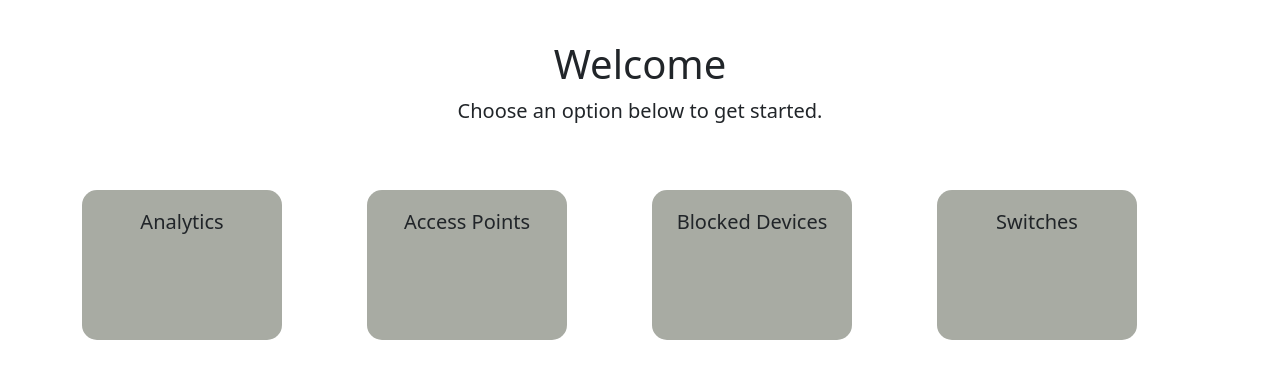
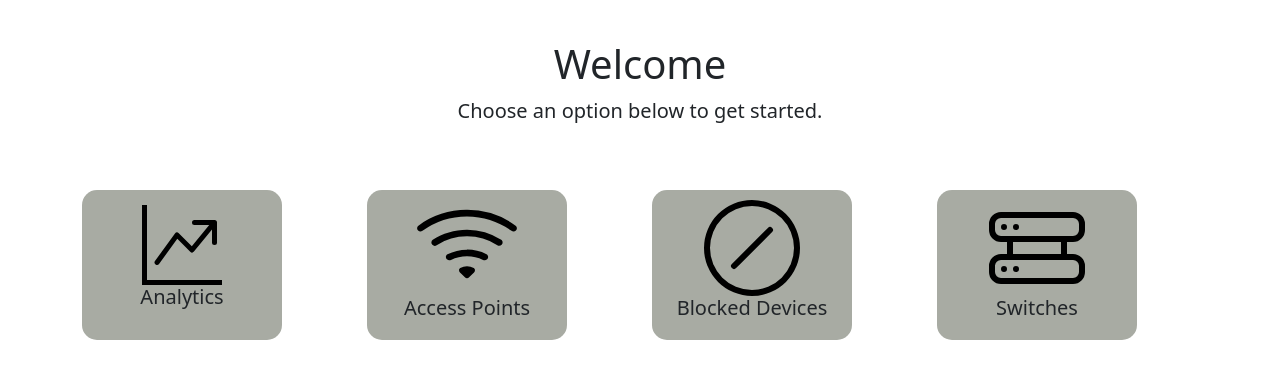
Before and after one commit to MrDanSmithh/ameusd, a PHP site: page / in a window 1280 px wide. Shown: the part 244-623 px from the top of the page. Run offline with PHP 8.4, Linux system fonts and the light colour scheme.

Commit message:
Style buttons

```diff
--- a/include/assets/css/style.css
+++ b/include/assets/css/style.css
@@ -20,3 +20,8 @@
 .homebtns:hover {
   transform: scale(1.5); /* (150% zoom - Note: if the zoom is too large, it will go outside of the viewport) */
 }
+
+.homebtns > img {
+	width: 60%
+	margin-top: -20px;
+}
--- a/index.php
+++ b/index.php
@@ -11,13 +11,13 @@
     <p class="lead">Choose an option below to get started.</p>
   </div>
 <div class="row align-items-start">
-<div class="col"><h5 class="homebtns">Analytics</h5></div>
+<div class="col"><h5 class="homebtns"><img src="assets/images/graph-up.svg" style="width: 50%; margin-top: -5px">Analytics</h5></div>
 
-<div class="col"><h5 class="homebtns">Access Points</h5></div>
+<div class="col"><h5 class="homebtns"><img src="assets/images/wifi.svg" style="width: 66%; margin-top: -20px">Access Points</h5></div>
 
-<div class="col"><h5 class="homebtns">Blocked Devices</h5></div>
+<div class="col"><h5 class="homebtns"><img src="assets/images/slash-circle.svg" style="width: 60%; margin-top: -10px">Blocked Devices</h5></div>
 
-<div class="col"><h5 class="homebtns">Switches</h5></div>
+<div class="col"><h5 class="homebtns"><img src="assets/images/switch-rack.svg" style="width: 60%; margin-top: -10px">Switches</h5></div>
 
 </div>
 </main><!-- /.container -->
```
Also changed, not shown: assets/images/graph-up.svg (added), assets/images/slash-circle.svg (added), assets/images/switch-rack.svg (added), assets/images/wifi.svg (added).
